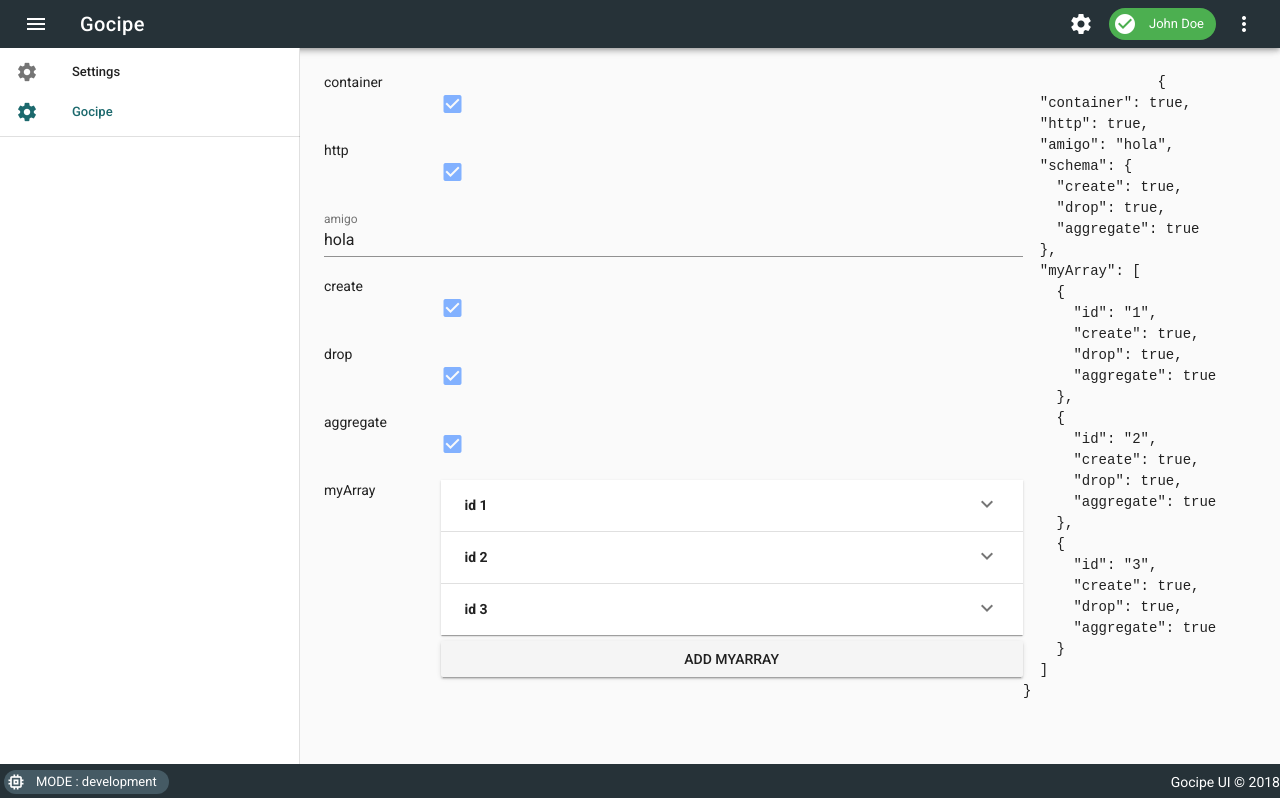
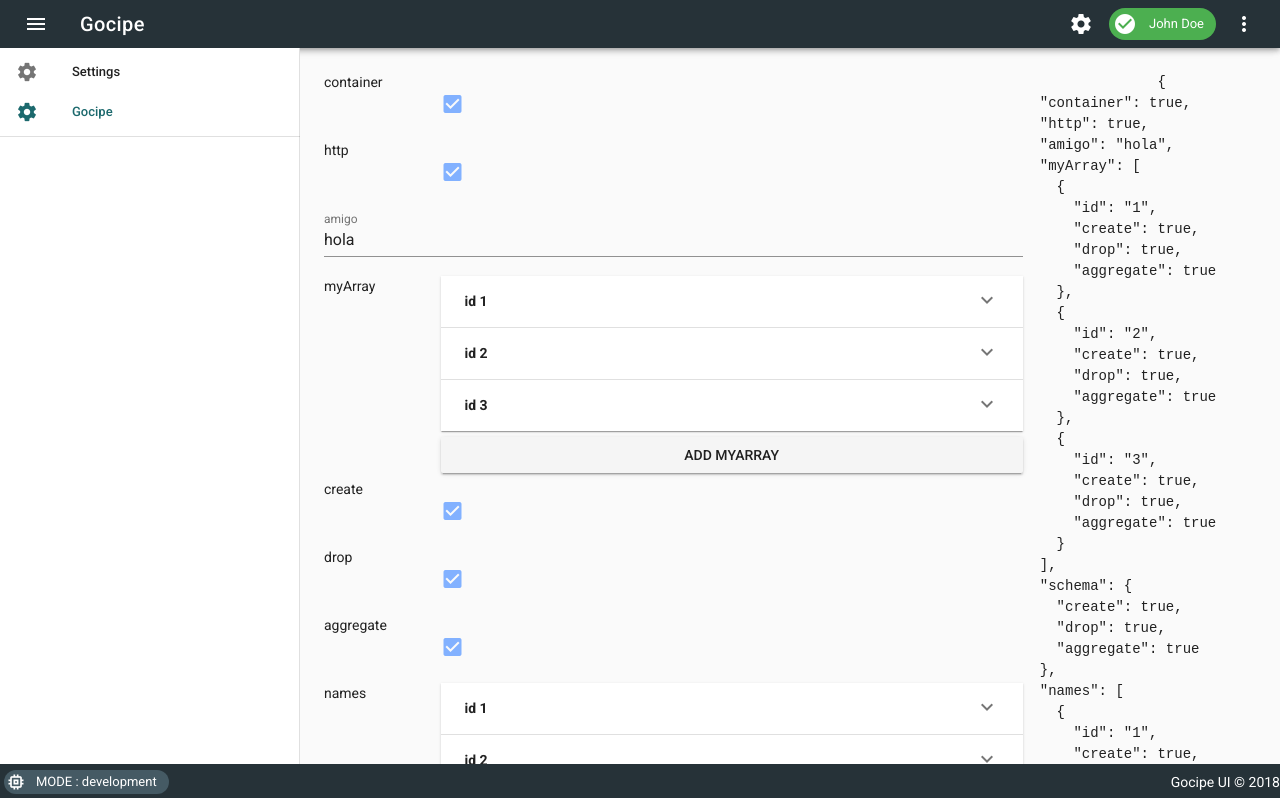
Before and after one commit to lsldigital/gocipe, a Vue app in the folder web/: page /#/gocipe in a window 1280 px wide. Shown: the top 798 px of the page. Built offline with nearby package versions, Linux system fonts and the light colour scheme.

Commit message:
array manipulation

```diff
--- a/web/src/modules/uibuilder/simple.gocipe.json
+++ b/web/src/modules/uibuilder/simple.gocipe.json
@@ -2,12 +2,32 @@
   "container": true,
   "http": true,
   "amigo": "hola",
+  "myArray": [
+    {
+      "id": "1",
+      "create": true,
+      "drop": true,
+      "aggregate": true
+    },
+    {
+      "id": "2",
+      "create": true,
+      "drop": true,
+      "aggregate": true
+    },
+    {
+      "id": "3",
+      "create": true,
+      "drop": true,
+      "aggregate": true
+    }
+  ],
   "schema": {
     "create": true,
     "drop": true,
     "aggregate": true
   },
-  "myArray": [
+  "names": [
     {
       "id": "1",
       "create": true,
--- a/web/src/modules/uibuilder/views/components/objectType.vue
+++ b/web/src/modules/uibuilder/views/components/objectType.vue
@@ -6,8 +6,6 @@
                 <v-expansion-panel>
                     <draggable class="full-width" v-model="computedValue">
                         <v-expansion-panel-content v-for="(objectValue,  objectIndex) in computedValue" :key="objectIndex + '__' + property">
-                        <!-- <div v-for="(objectValue, objectProperty, objectIndex) in computedValue" :key="objectIndex + '__' + objectProperty"> -->
-                            <!-- <div slot="header" v-text="objectIndex"></div> -->
                             <h4 slot="header">{{Object.keys(computedValue[objectIndex])[0]}} {{computedValue[objectIndex][Object.keys(computedValue[objectIndex])[0]]}}</h4>
                             <v-card>
                                 <v-card-text>
@@ -15,11 +13,21 @@
                                     <v-btn outline small color="red">Delete</v-btn>
                                 </v-card-text>
                             </v-card>
-                        <!-- </div> -->
                         </v-expansion-panel-content>
                     </draggable>
                 </v-expansion-panel>
-                <v-btn block>Add {{property}}</v-btn>
+                <v-btn block @click.native.stop="dialog = true">Add {{property}}</v-btn>
+                <v-dialog v-model="dialog" max-width="290">
+                    <v-card>
+                        <v-card-title class="headline">Add new {{property}}</v-card-title>
+                        <v-card-text>{{property}} consists of</v-card-text>
+                        <v-card-actions>
+                            <v-spacer></v-spacer>
+                            <v-btn color="darken-1" flat="flat" @click.native="dialog = false">Cancel</v-btn>
+                            <v-btn color="green darken-1" flat="flat" @click.native="dialog = false">Confirm</v-btn>
+                        </v-card-actions>
+                    </v-card>
+                </v-dialog>
             </v-flex>
         </v-layout>
         <v-layout v-else v-for="(objectValue, objectProperty, objectIndex) in value" :key="objectIndex + '__' + objectProperty">
@@ -38,6 +46,11 @@ import stringType from "@/modules/uibuilder/views/components/stringType.vue";
 import Vue from "vue";
 
 export default {
+  data() {
+    return {
+      dialog: false
+    };
+  },
   props: ["value", "property", "index", "object"],
   computed: {
     computedValue: {
```
